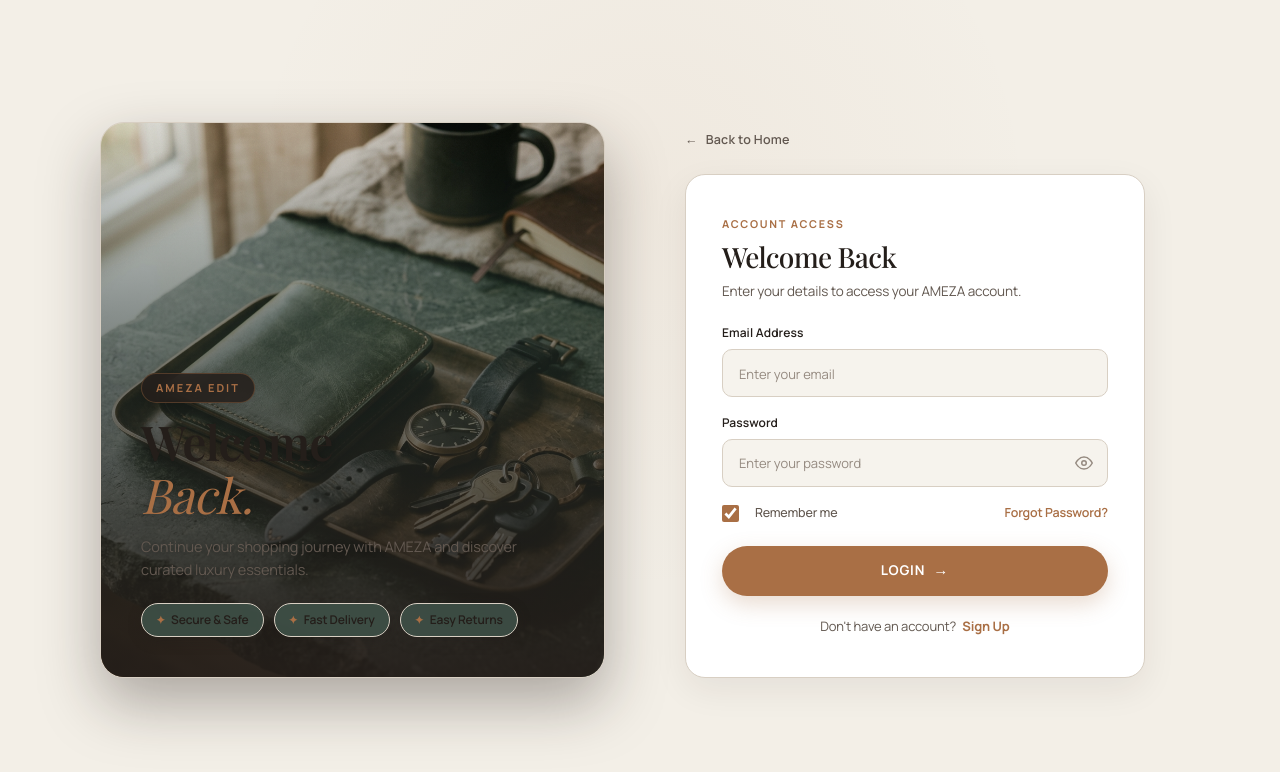
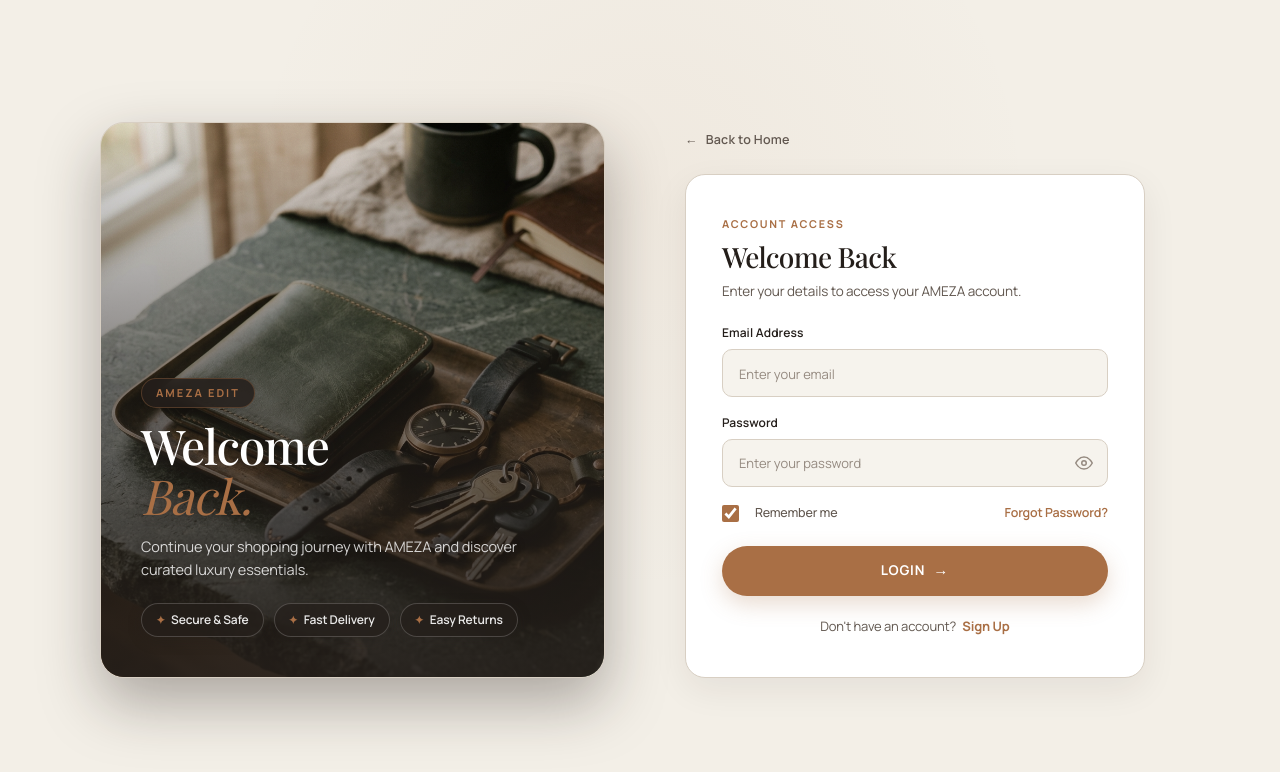
Before and after one commit to Ameen2425/novaX-design, a React (Vite) app: page /login in a window 1280 px wide. Shown: the top 772 px of the page. Built offline with nearby package versions, Linux system fonts and the light colour scheme; a web font is replaced by a local one.

Commit message:
fix: footer brand name visible on dark bg + auth hero text/overlay fully white and legible on image panel

```diff
--- a/src/components/auth/AuthHero/AuthHero.css
+++ b/src/components/auth/AuthHero/AuthHero.css
@@ -48,9 +48,9 @@
   inset: 0;
   background: linear-gradient(
     180deg,
-    rgba(38, 51, 46, 0.15) 0%,
-    rgba(38, 51, 46, 0.55) 35%,
-    rgba(36, 30, 26, 0.95) 100%
+    rgba(36, 30, 26, 0.10) 0%,
+    rgba(36, 30, 26, 0.50) 40%,
+    rgba(36, 30, 26, 0.92) 100%
   );
   z-index: 1;
   pointer-events: none;
@@ -86,28 +86,28 @@
 .auth-editorial-title {
   font-family: var(--font-display);
   font-size: clamp(32px, 3.8vw, 48px);
-  font-weight: 600;
-  letter-spacing: -0.02em;
-  color: var(--ameza-text, #241E1A);
-  line-height: 1.1;
+  font-weight: 500;
+  letter-spacing: -0.025em;
+  color: #FFFFFF;
+  line-height: 1.05;
   margin: 0 0 14px 0;
-  text-shadow: 0 2px 10px rgba(0, 0, 0, 0.35);
+  text-shadow: 0 2px 14px rgba(36, 30, 26, 0.6);
 }
 
 .auth-editorial-title span {
   color: var(--ameza-primary, #A96F45);
   font-style: italic;
-  font-weight: 400;
+  font-weight: 300;
 }
 
 .auth-editorial-desc {
   font-family: var(--font-body);
   font-size: 14.5px;
   line-height: 1.6;
-  color: var(--ameza-text-secondary, #625850);
+  color: rgba(255, 255, 255, 0.80);
   max-width: 440px;
   margin: 0 0 22px 0;
-  text-shadow: 0 1px 6px rgba(0, 0, 0, 0.3);
+  text-shadow: 0 1px 8px rgba(36, 30, 26, 0.5);
 }
 
 /* Luxury Benefits Strip */
@@ -122,16 +122,17 @@
   display: inline-flex;
   align-items: center;
   gap: 6px;
-  background: rgba(63, 81, 72, 0.88);
-  backdrop-filter: blur(12px);
-  border: 1px solid var(--ameza-border, #D8CFC3);
+  background: rgba(36, 30, 26, 0.70);
+  backdrop-filter: blur(14px);
+  -webkit-backdrop-filter: blur(14px);
+  border: 1px solid rgba(255, 255, 255, 0.18);
   padding: 6px 14px;
   border-radius: var(--radius-pill, 999px);
   font-family: var(--font-body);
   font-size: 12px;
   font-weight: 600;
-  color: var(--ameza-text, #241E1A);
-  box-shadow: 0 4px 14px rgba(36, 30, 26, 0.30);
+  color: rgba(255, 255, 255, 0.90);
+  box-shadow: 0 4px 14px rgba(36, 30, 26, 0.25);
 }
 
 .auth-benefit-dot {
--- a/src/components/common/BrandLogo/BrandLogo.css
+++ b/src/components/common/BrandLogo/BrandLogo.css
@@ -69,5 +69,18 @@
 }
 
 .ameza-brand-logo.is-light .ameza-wordmark {
-  color: var(--ameza-text);
+  color: #FFFFFF;
 }
+
+.ameza-brand-logo.is-light:hover .ameza-wordmark {
+  color: var(--ameza-primary, #A96F45);
+}
+
+/* Footer context — force white wordmark on deep espresso bg */
+.footer .ameza-wordmark {
+  color: #FFFFFF;
+}
+
+.footer .ameza-brand-logo:hover .ameza-wordmark {
+  color: var(--ameza-accent, #C7A98E);
+}
--- a/src/pages/Login/Login.css
+++ b/src/pages/Login/Login.css
@@ -66,15 +66,15 @@
   position: fixed;
   top: 20px;
   right: 20px;
-  background: var(--ameza-card, #405249);
-  border: 1px solid var(--ameza-error, #B96A67);
-  color: var(--ameza-white, #F7F4EC);
+  background: var(--ameza-deep, #241E1A);
+  border: 1px solid var(--ameza-error, #B84A39);
+  color: #FFFFFF;
   padding: 12px 24px;
   border-radius: var(--radius-pill, 999px);
   font-family: var(--font-body);
   font-size: 13px;
   font-weight: 600;
-  box-shadow: 0 10px 30px rgba(36, 30, 26, 0.4);
+  box-shadow: 0 10px 30px rgba(36, 30, 26, 0.3);
   z-index: 9999;
 }
 
--- a/src/pages/Signup/Signup.css
+++ b/src/pages/Signup/Signup.css
@@ -66,15 +66,15 @@
   position: fixed;
   top: 20px;
   right: 20px;
-  background: var(--ameza-card, #405249);
-  border: 1px solid var(--ameza-error, #B96A67);
-  color: var(--ameza-white, #F7F4EC);
+  background: var(--ameza-deep, #241E1A);
+  border: 1px solid var(--ameza-error, #B84A39);
+  color: #FFFFFF;
   padding: 12px 24px;
   border-radius: var(--radius-pill, 999px);
   font-family: var(--font-body);
   font-size: 13px;
   font-weight: 600;
-  box-shadow: 0 10px 30px rgba(36, 30, 26, 0.4);
+  box-shadow: 0 10px 30px rgba(36, 30, 26, 0.3);
   z-index: 9999;
 }
 
```
